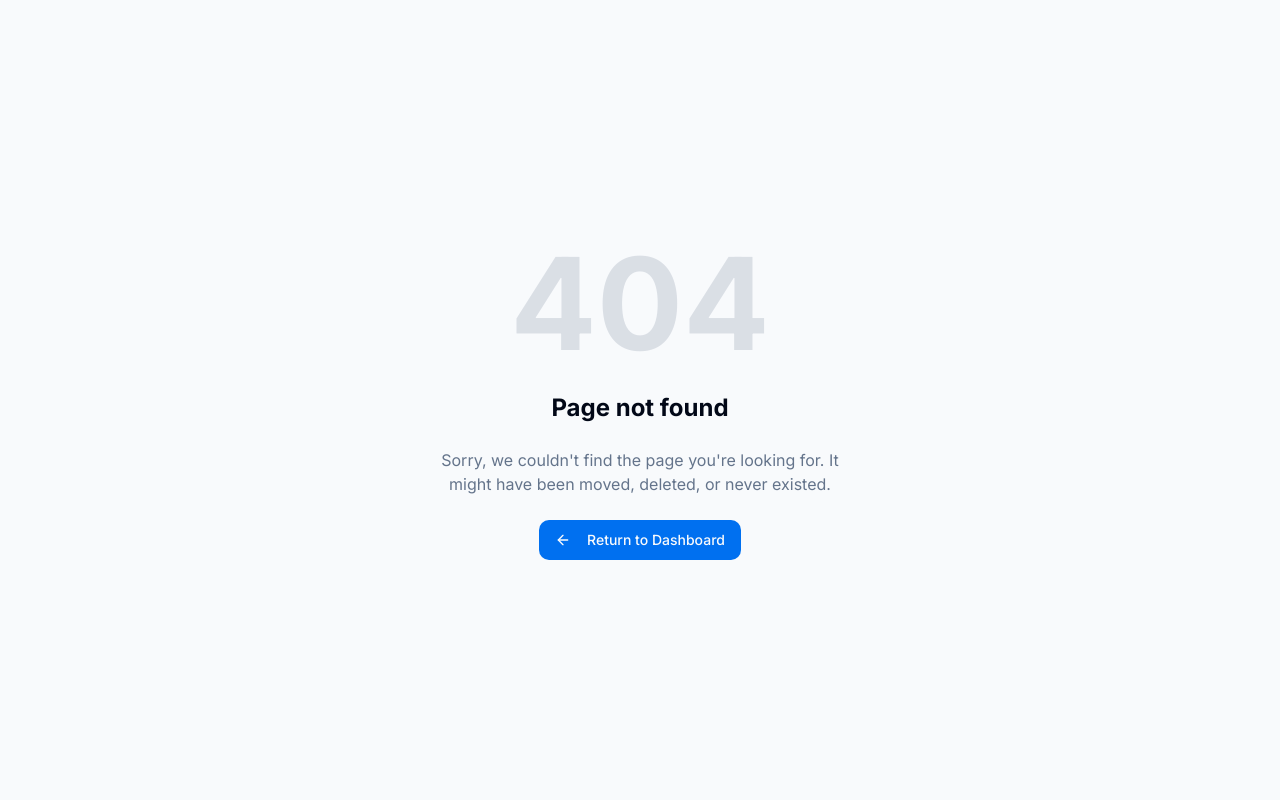
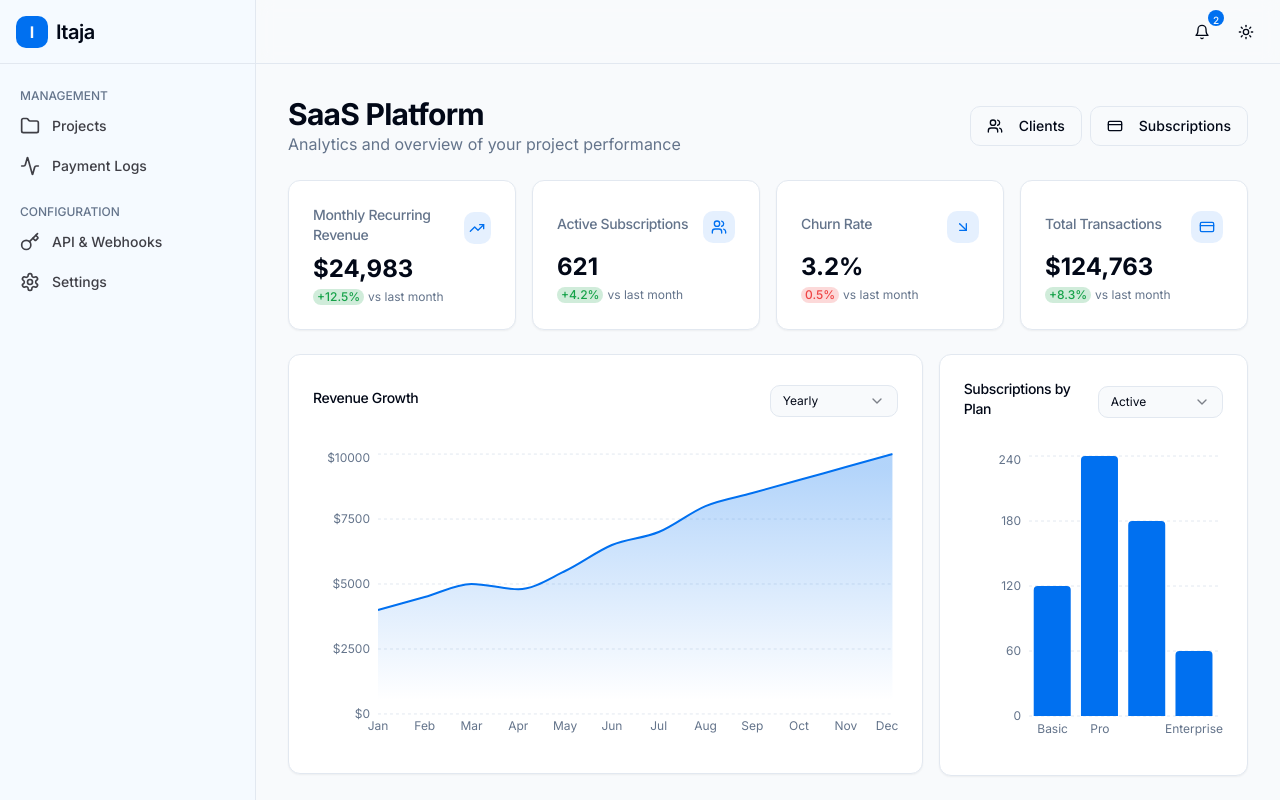
Before and after one commit to runco02X/itaja-dashboardly, a React (Vite) app: page /projects/1 in a window 1280 px wide. Before the commit this address had no page. Shown: the top 800 px of the page. Built offline with nearby package versions, Linux system fonts and the light colour scheme.

Commit message:
Refactor navigation and project overview
- Modify navigation to prioritize project overview.
- Link existing overview page to project analytics.
- Remove unnecessary pages based on new navigation logic.

```diff
--- a/src/App.tsx
+++ b/src/App.tsx
@@ -6,10 +6,8 @@ import { QueryClient, QueryClientProvider } from "@tanstack/react-query";
 import { BrowserRouter, Routes, Route } from "react-router-dom";
 
 import DashboardLayout from "@/components/layout/dashboard-layout";
-import Dashboard from "@/pages/Dashboard";
 import Projects from "@/pages/Projects";
-import Subscriptions from "@/pages/Subscriptions";
-import Clients from "@/pages/Clients";
+import ProjectDashboard from "@/pages/ProjectDashboard";
 import ProjectSubscriptions from "@/pages/ProjectSubscriptions";
 import ProjectClients from "@/pages/ProjectClients";
 import PaymentLogs from "@/pages/PaymentLogs";
@@ -30,35 +28,18 @@ const App = () => (
             path="/"
             element={
               <DashboardLayout>
-                <Dashboard />
-              </DashboardLayout>
-            }
-          />
-          <Route
-            path="/projects"
-            element={
-              <DashboardLayout>
                 <Projects />
               </DashboardLayout>
             }
           />
           <Route
-            path="/subscriptions"
+            path="/projects/:projectId"
             element={
               <DashboardLayout>
-                <Subscriptions />
+                <ProjectDashboard />
               </DashboardLayout>
             }
           />
-          <Route
-            path="/clients"
-            element={
-              <DashboardLayout>
-                <Clients />
-              </DashboardLayout>
-            }
-          />
-          {/* Project-specific routes */}
           <Route
             path="/projects/:projectId/subscriptions"
             element={
--- a/src/components/layout/sidebar.tsx
+++ b/src/components/layout/sidebar.tsx
@@ -9,7 +9,6 @@ import {
   LayoutDashboard,
   LogOut,
   Settings,
-  TrendingUp,
   Users,
   Folder,
 } from "lucide-react";
@@ -48,7 +47,13 @@ export function Sidebar({ open, onOpenChange }: SidebarProps) {
   const pathname = location.pathname;
 
   const isActive = (path: string) => {
-    return pathname === path;
+    // For root path
+    if (path === "/" && pathname === "/") {
+      return true;
+    }
+
+    // For other paths
+    return pathname === path || pathname.startsWith(path + "/");
   };
 
   return (
@@ -78,46 +83,14 @@ export function Sidebar({ open, onOpenChange }: SidebarProps) {
         <nav className="flex-1 space-y-1 px-2 py-4">
           <div className="space-y-1 py-2">
             <h3 className="px-3 text-xs font-medium uppercase text-muted-foreground">
-              Dashboard
-            </h3>
-            <div className="space-y-1">
-              <SidebarItem
-                icon={<LayoutDashboard className="h-full w-full" />}
-                title="Overview"
-                path="/"
-                active={isActive("/")}
-              />
-              <SidebarItem
-                icon={<TrendingUp className="h-full w-full" />}
-                title="Analytics"
-                path="/analytics"
-                active={isActive("/analytics")}
-              />
-            </div>
-          </div>
-
-          <div className="space-y-1 py-2">
-            <h3 className="px-3 text-xs font-medium uppercase text-muted-foreground">
               Management
             </h3>
             <div className="space-y-1">
               <SidebarItem
                 icon={<Folder className="h-full w-full" />}
                 title="Projects"
-                path="/projects"
-                active={isActive("/projects")}
-              />
-              <SidebarItem
-                icon={<Users className="h-full w-full" />}
-                title="Clients"
-                path="/clients"
-                active={isActive("/clients")}
-              />
-              <SidebarItem
-                icon={<CreditCard className="h-full w-full" />}
-                title="Subscriptions"
-                path="/subscriptions"
-                active={isActive("/subscriptions")}
+                path="/"
+                active={isActive("/")}
               />
               <SidebarItem
                 icon={<Activity className="h-full w-full" />}
--- /dev/null
+++ b/src/pages/ProjectDashboard.tsx
@@ -0,0 +1,98 @@
+
+import { TrendingUp, Users, Activity, ArrowDownRight, CreditCard } from "lucide-react";
+import { StatisticCard } from "@/components/dashboard/statistic-card";
+import { RevenueChart } from "@/components/dashboard/revenue-chart";
+import { SubscriptionChart } from "@/components/dashboard/subscription-chart";
+import { RecentActivities } from "@/components/dashboard/recent-activities";
+import { useParams, Link } from "react-router-dom";
+import { Button } from "@/components/ui/button";
+
+const ProjectDashboard = () => {
+  const { projectId } = useParams();
+
+  // Mock project data based on ID
+  const getProjectName = () => {
+    switch(projectId) {
+      case "1": return "SaaS Platform";
+      case "2": return "E-commerce API";
+      case "3": return "Mobile App Payments";
+      case "4": return "Membership Site";
+      default: return `Project ${projectId}`;
+    }
+  };
+
+  return (
+    <div className="space-y-6">
+      <div className="flex flex-col gap-4 sm:flex-row sm:items-center sm:justify-between">
+        <div>
+          <h1 className="text-3xl font-bold tracking-tight">{getProjectName()}</h1>
+          <p className="text-muted-foreground">
+            Analytics and overview of your project performance
+          </p>
+        </div>
+        <div className="flex gap-2">
+          <Link to={`/projects/${projectId}/clients`}>
+            <Button variant="outline">
+              <Users className="mr-2 h-4 w-4" />
+              Clients
+            </Button>
+          </Link>
+          <Link to={`/projects/${projectId}/subscriptions`}>
+            <Button variant="outline">
+              <CreditCard className="mr-2 h-4 w-4" />
+              Subscriptions
+            </Button>
+          </Link>
+        </div>
+      </div>
+
+      <div className="grid gap-4 md:grid-cols-2 lg:grid-cols-4">
+        <StatisticCard
+          title="Monthly Recurring Revenue"
+          value="$24,983"
+          icon={<TrendingUp className="h-4 w-4" />}
+          description="vs last month"
+          trend={{ value: 12.5, isPositive: true }}
+        />
+        <StatisticCard
+          title="Active Subscriptions"
+          value="621"
+          icon={<Users className="h-4 w-4" />}
+          description="vs last month"
+          trend={{ value: 4.2, isPositive: true }}
+        />
+        <StatisticCard
+          title="Churn Rate"
+          value="3.2%"
+          icon={<ArrowDownRight className="h-4 w-4" />}
+          description="vs last month"
+          trend={{ value: 0.5, isPositive: false }}
+        />
+        <StatisticCard
+          title="Total Transactions"
+          value="$124,763"
+          icon={<CreditCard className="h-4 w-4" />}
+          description="vs last month"
+          trend={{ value: 8.3, isPositive: true }}
+        />
+      </div>
+
+      <div className="grid gap-4 md:grid-cols-2 lg:grid-cols-3">
+        <div className="lg:col-span-2">
+          <RevenueChart />
+        </div>
+        <div>
+          <SubscriptionChart />
+        </div>
+      </div>
+
+      <div className="grid gap-4 md:grid-cols-2 lg:grid-cols-3">
+        <div className="md:col-span-2">
+          <RecentActivities />
+        </div>
+      </div>
+    </div>
+  );
+};
+
+export default ProjectDashboard;
--- a/src/pages/Projects.tsx
+++ b/src/pages/Projects.tsx
@@ -1,5 +1,5 @@
 
-import { Plus, MoreHorizontal, Folder, Calendar, User, CreditCard } from "lucide-react";
+import { Plus, MoreHorizontal, Folder, Calendar, User, CreditCard, BarChart } from "lucide-react";
 import { Button } from "@/components/ui/button";
 import { Card, CardContent, CardDescription, CardFooter, CardHeader, CardTitle } from "@/components/ui/card";
 import { Input } from "@/components/ui/input";
@@ -100,7 +100,9 @@ const Projects = () => {
                     <Folder className="h-4 w-4" />
                   </div>
                   <div>
-                    <CardTitle className="text-base">{project.name}</CardTitle>
+                    <Link to={`/projects/${project.id}`}>
+                      <CardTitle className="text-base hover:underline">{project.name}</CardTitle>
+                    </Link>
                   </div>
                 </div>
                 <DropdownMenu>
@@ -112,7 +114,9 @@ const Projects = () => {
                   </DropdownMenuTrigger>
                   <DropdownMenuContent align="end">
                     <DropdownMenuItem>Edit</DropdownMenuItem>
-                    <DropdownMenuItem>View Details</DropdownMenuItem>
+                    <DropdownMenuItem>
+                      <Link to={`/projects/${project.id}`} className="w-full flex">View Details</Link>
+                    </DropdownMenuItem>
                     <DropdownMenuItem className="text-destructive">
                       Delete
                     </DropdownMenuItem>
@@ -142,6 +146,12 @@ const Projects = () => {
                 </div>
               </div>
               <div className="flex gap-2 w-full">
+                <Link to={`/projects/${project.id}`} className="flex-1">
+                  <Button variant="outline" size="sm" className="w-full">
+                    <BarChart className="h-3 w-3 mr-1" />
+                    Dashboard
+                  </Button>
+                </Link>
                 <Link to={`/projects/${project.id}/subscriptions`} className="flex-1">
                   <Button variant="outline" size="sm" className="w-full">
                     <CreditCard className="h-3 w-3 mr-1" />
```
